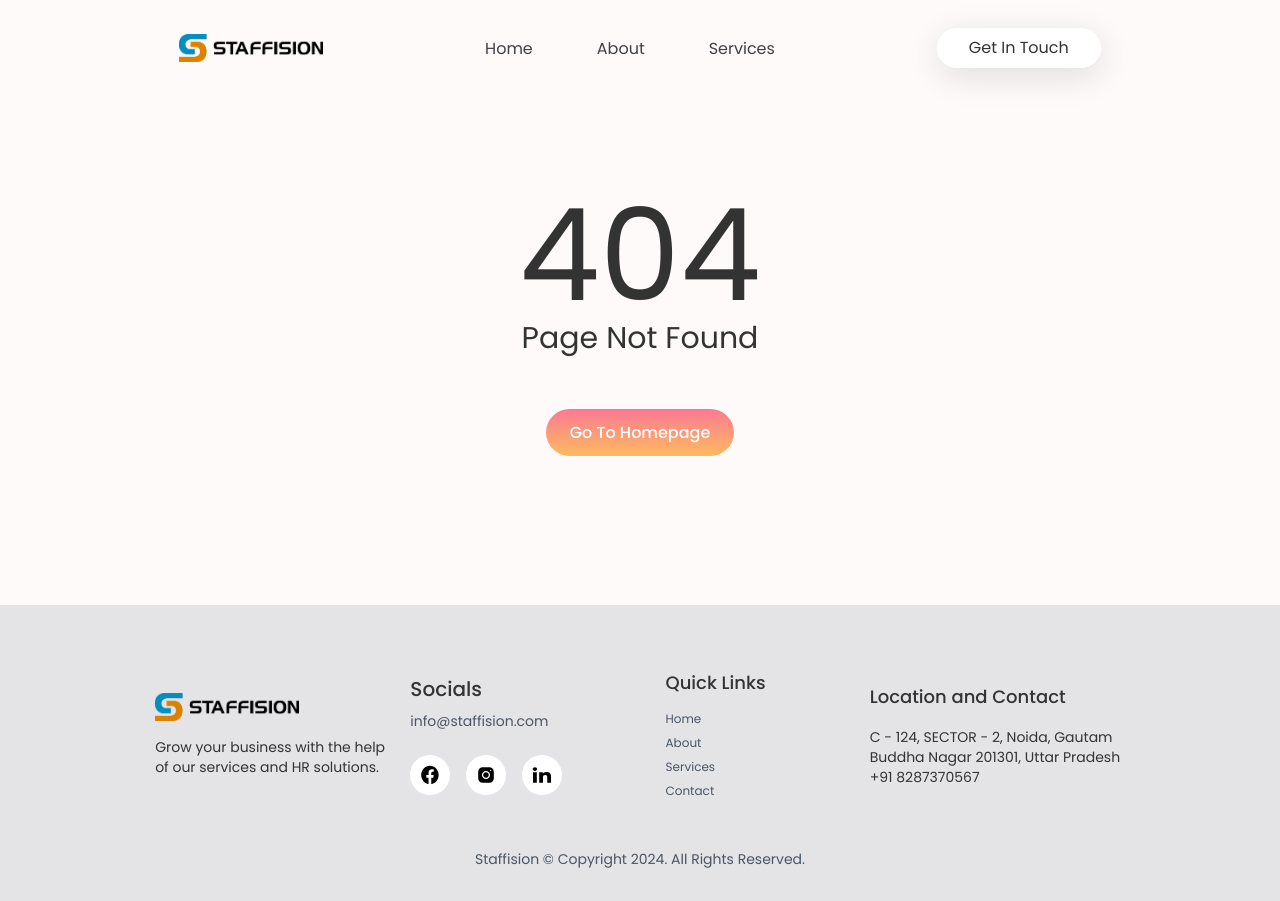
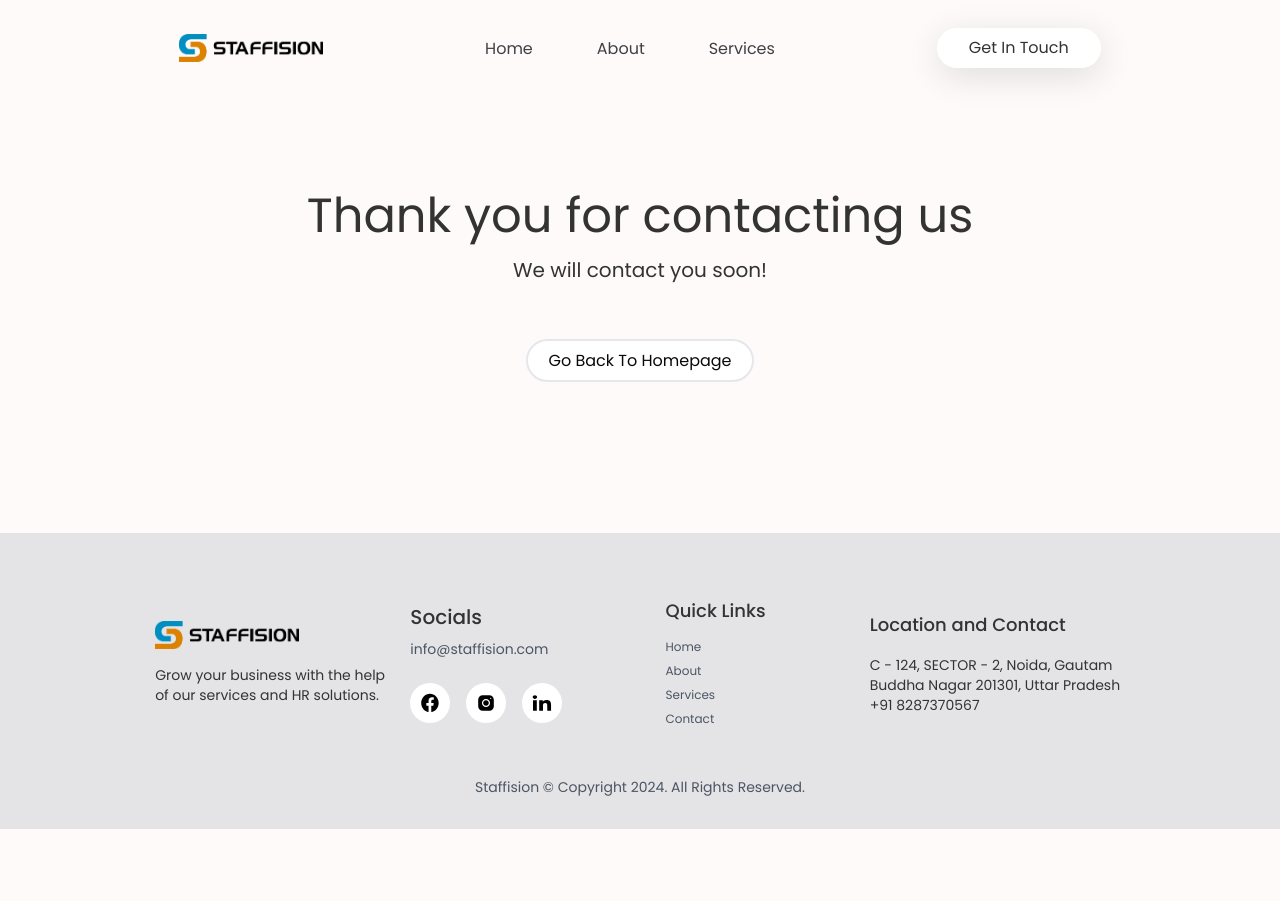
Before and after one commit to ksaurav24/Staffision, a React (Vite) app: page /thankyou in a window 1280 px wide. After the commit the page ends 829 px from the top, so only its background shows below. Built offline with nearby package versions, Linux system fonts and the light colour scheme.

Commit message:
ThankYou Page

```diff
--- a/package.json
+++ b/package.json
@@ -15,6 +15,7 @@
     "@emotion/styled": "^11.11.5",
     "@gsap/react": "^2.1.1",
     "@mui/material": "^5.15.21",
+    "@web3forms/react": "^1.1.3",
     "framer-motion": "^11.2.12",
     "hamburger-react": "^2.5.1",
     "locomotive-scroll": "^4.1.4",
@@ -22,6 +23,7 @@
     "react": "^18.3.1",
     "react-countup": "^6.5.3",
     "react-dom": "^18.3.1",
+    "react-hook-form": "^7.52.1",
     "react-router-dom": "^6.24.0",
     "scroll-lock": "^2.1.5"
   },
--- a/src/App.jsx
+++ b/src/App.jsx
@@ -12,6 +12,7 @@ import Contact from "./components/Contact";
 import Services from "./components/Services";
 import Service from "./components/Service";
 import Error from "./components/Error";
+import Thankyou from "./components/Thankyou";
 function App() {
   const container = useRef(null);
   useEffect(() => {
@@ -40,6 +41,7 @@ function App() {
           <Route path="/services" element={<Services />} />
           <Route path="/services/:service" element={<Service />} />
           <Route path="/contact" element={<Contact />} />
+          <Route path="/thankyou" element={<Thankyou />} />
           <Route path="*" element={<Error />} />
         </Routes>
       </Router>
--- a/src/components/Contact.jsx
+++ b/src/components/Contact.jsx
@@ -1,8 +1,36 @@
 import React from "react";
 import bubble from "../assets/bubble.webp";
+import { useState } from "react";
+import { useForm } from "react-hook-form";
+import useWeb3Forms from "@web3forms/react";
+import contact from "../assets/contact.svg";
 import { motion } from "framer-motion";
-import contact from "../assets/contact.svg";
+import { Navigate } from "react-router-dom";
 const Contact = () => {
+  const { register, reset, handleSubmit } = useForm();
+
+  const [isSuccess, setIsSuccess] = useState(false);
+  const [result, setResult] = useState(null);
+
+  const accessKey = "65e64565-ead4-4b12-bf2c-5e688117949b";
+  const { submit: onSubmit } = useWeb3Forms({
+    access_key: accessKey,
+    settings: {
+      from_name: "Contact Form",
+      subject: "Contact Message from Website",
+    },
+    onSuccess: (msg, data) => {
+      setIsSuccess(true);
+      alert("Form Submitted Successfully");
+      Navigate("/thankyou");
+      setResult(msg);
+      reset();
+    },
+    onError: (msg, data) => {
+      setIsSuccess(false);
+      setResult(msg);
+    },
+  });
   return (
     <div>
       <motion.img
@@ -56,9 +84,13 @@ const Contact = () => {
           className="w-screen  h-fit relative flex flex-col lg:flex-row"
         >
           <div className="lg:w-2/3 w-full  py-12 ">
-            <form className="contactForm  px-16 py-12 lg:w-[66%] mx-auto">
+            <form
+              onSubmit={handleSubmit(onSubmit)}
+              className="contactForm  px-16 py-12 lg:w-[66%] mx-auto"
+            >
               <label htmlFor="name">Name</label>
               <input
+                {...register("name", { required: true })}
                 placeholder="Your Name"
                 type="text"
                 name="name"
@@ -66,6 +98,7 @@ const Contact = () => {
               />
               <label htmlFor="email">Email</label>
               <input
+                {...register("email", { required: true })}
                 placeholder="Your Email Address"
                 type="email"
                 name="email"
@@ -73,6 +106,7 @@ const Contact = () => {
               />
               <label htmlFor="company">Organisation Name</label>
               <input
+                {...register("company", { required: true })}
                 placeholder="Your Organisation Name"
                 type="text"
                 name="company"
@@ -80,6 +114,7 @@ const Contact = () => {
               />
               <label htmlFor="message">Message</label>
               <textarea
+                {...register("message", { required: true })}
                 placeholder="Your Messege"
                 name="message"
                 id="message"
--- /dev/null
+++ b/src/components/Thankyou.jsx
@@ -0,0 +1,24 @@
+import React from "react";
+
+const Thankyou = () => {
+  return (
+    <div className="w-screen flex py-24 flex-col items-center">
+      <h1 className="lg:text-5xl text-4xl mb-4 text-center poppins-regular">
+        Thank you for contacting us
+      </h1>
+      <h2 className="text-xl text-center poppins-regular">
+        We will contact you soon!
+      </h2>
+      <button className="my-16  hover:shadow-xl  hover:shadow-[#7676764e]  transition duration-300 ease-in-out">
+        <a
+          className="px-5  text-md py-2 border-[2px] text-zinc-950 bg-white capitalize poppins-regular rounded-3xl"
+          href="/"
+        >
+          Go back to Homepage
+        </a>
+      </button>
+    </div>
+  );
+};
+
+export default Thankyou;
```
Also changed, not shown: 1 other file (tests, documents, lock files or other folders).
